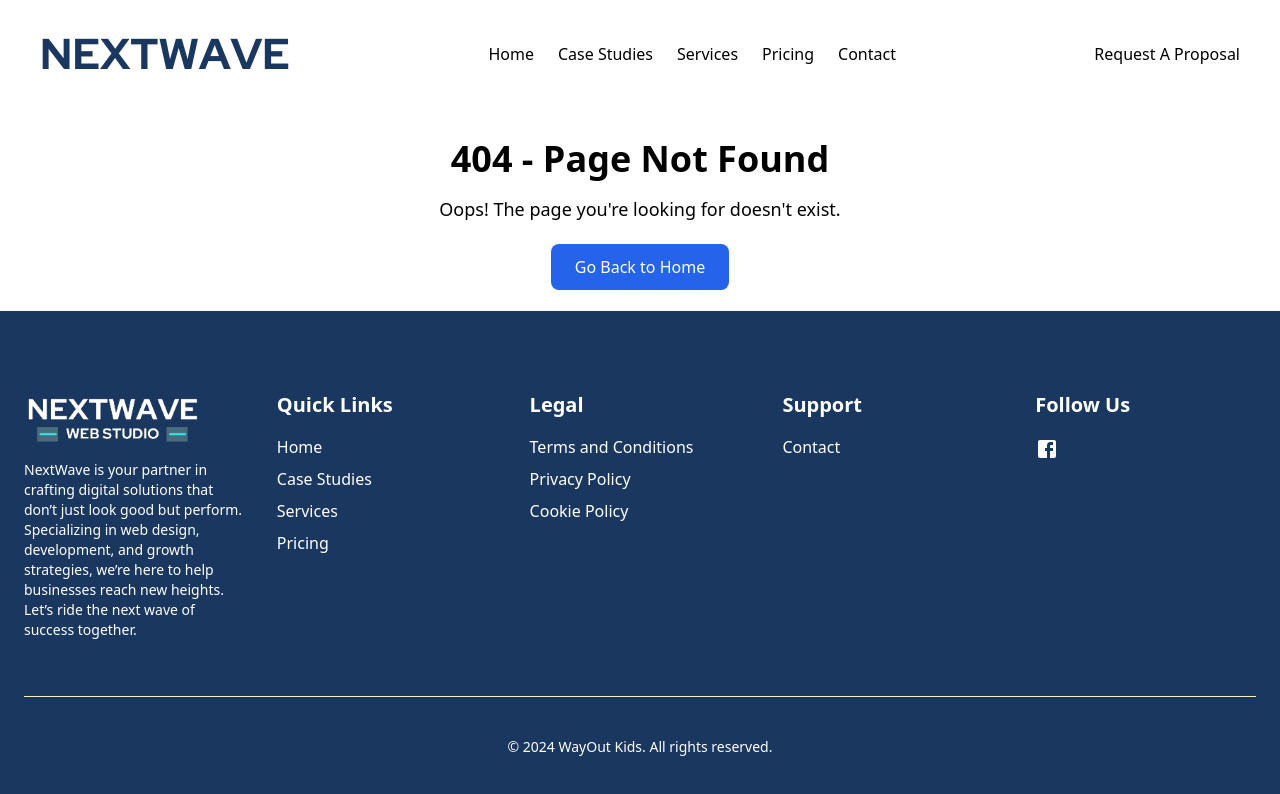
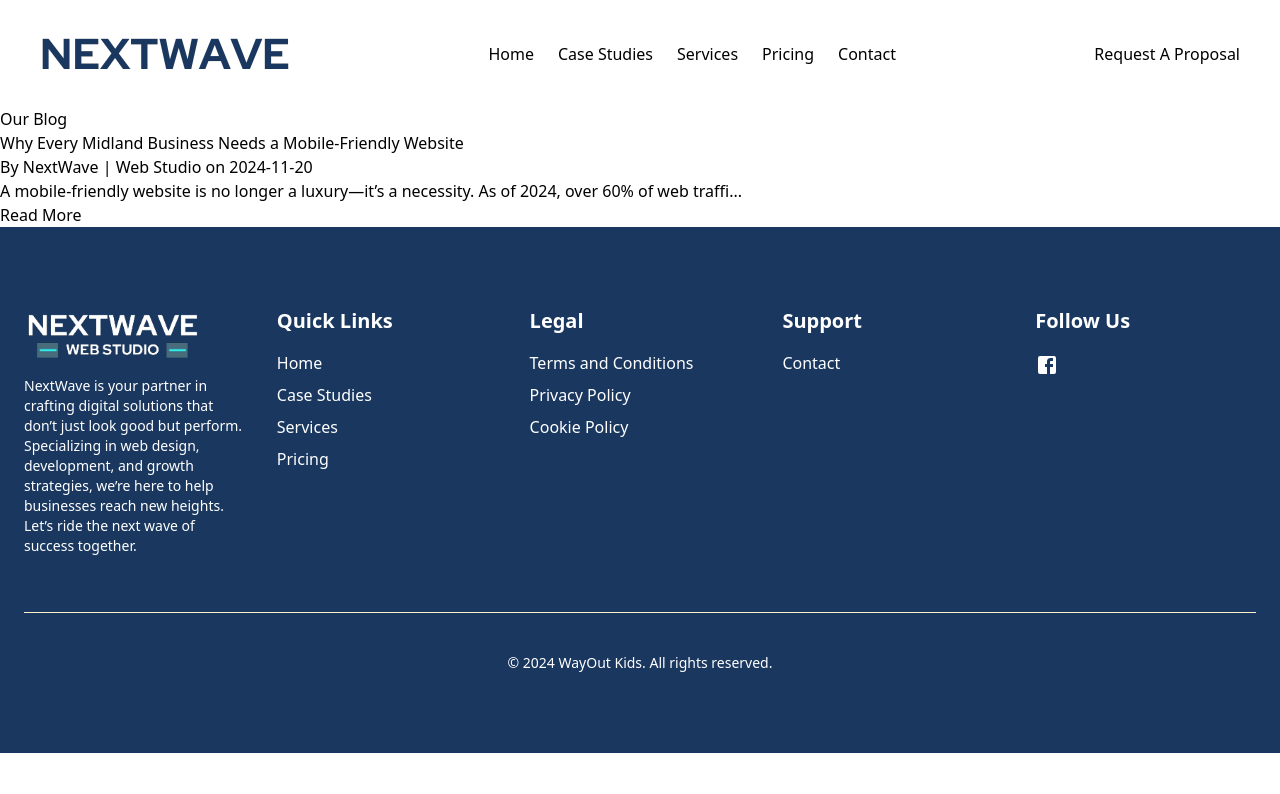
Before and after one commit to Parrasite9/nextwave, a React (Create React App) app: page /blogs in a window 1280 px wide. Shown: the top 794 px of the page. Built offline with nearby package versions, Linux system fonts and the light colour scheme.

Commit message:
BlogList page, BlogPost page, and BlogPost json data has been created. No styling applied here

```diff
--- a/src/App.js
+++ b/src/App.js
@@ -6,6 +6,8 @@ import { CaseStudyDetails, CollectWebsiteURL, Contact, GetWebsite } from './Comp
 import GoogleAnalytics from './Components/Google/GoogleAnalytics';
 import NotFound from './Pages/NotFound';
 import { CaseStudyProvider } from './Components/Data/CaseStudyContext';
+import BlogPost from './Components/Blogs/BlogPost';
+import BlogList from './Components/Blogs/BlogList';
 
 
 function App() {
@@ -17,6 +19,7 @@ function App() {
       <CaseStudyProvider>
         <SharedLayout>
           <Routes>
+            {/* CORE PAGES  */}
             <Route path="/" element={<Home />} />
             <Route path="/casestudy/:slug" element={<CaseStudyDetails />} />
             <Route path="/free-google-report" element={<CollectWebsiteURL />} />
@@ -24,6 +27,10 @@ function App() {
             <Route path="/404" element={<NotFound />} />
             <Route path="*" element={<NotFound />} />
             <Route path='/get-website' element={<GetWebsite />} />
+
+            {/* BLOGS  */}
+            <Route path='/blogs' element={<BlogList />} />
+            <Route path='/blog/:slug' element={<BlogPost />} />
           </Routes>
         </SharedLayout>
       </CaseStudyProvider>
--- /dev/null
+++ b/src/Components/Blogs/BlogList.jsx
@@ -0,0 +1,29 @@
+import React, { useState, useEffect } from "react";
+import { Link } from "react-router-dom";
+import blogsData from "../Blogs/Blogs.json";
+import { generateSlug } from "../../Globals/Utils";
+
+const BlogList = () => {
+    const [blogs, setBlogs] = useState([]);
+
+    useEffect(() => {
+      setBlogs(blogsData);
+    }, []);
+
+    return (
+      <div>
+        <h1>Our Blog</h1>
+        {blogs.map((blog) => (
+          <div key={blog.id} className="blog-preview">
+            <h2>{blog.title}</h2>
+            <p>By {blog.author} on {blog.date}</p>
+            {/* Use blog.content.introduction instead */}
+            <p>{blog.content.introduction.substring(0, 100)}...</p>
+            <Link to={`/blog/${generateSlug(blog.title)}`}>Read More</Link>
+          </div>
+        ))}
+      </div>
+    );
+  };
+
+export default BlogList;
--- /dev/null
+++ b/src/Components/Blogs/BlogPost.jsx
@@ -0,0 +1,67 @@
+import React from "react";
+import { useParams } from "react-router-dom";
+import blogsData from "../Blogs/Blogs.json";
+import { generateSlug } from "../../Globals/Utils";
+
+const BlogPost = () => {
+  const { slug } = useParams();
+  const blog = blogsData.find((b) => generateSlug(b.title) === slug);
+
+  if (!blog) {
+    return <h2>Blog not found</h2>;
+  }
+
+  return (
+    <div className="blog-post">
+      {/* Blog Title */}
+      <h1>{blog.title}</h1>
+      <p className="text-sm text-gray-600">
+        Published on {blog.date} by {blog.author}
+      </p>
+
+      {/* Blog Introduction */}
+      <p className="mt-4">{blog.content.introduction}</p>
+
+      {/* Blog Sections */}
+      {blog.sections.map((section, index) => (
+        <div key={index} className="mt-6">
+          {/* Section Heading */}
+          <h2 className="text-xl font-bold">{section.heading}</h2>
+
+          {/* Subsections */}
+          {section.subsections.map((subsection, subIndex) => (
+            <div key={subIndex} className="mt-4">
+              {/* Subsection Title */}
+              <h3 className="text-lg font-semibold">{subsection.title}</h3>
+              {/* Subsection Content */}
+              {subsection.content.map((point, pointIndex) => (
+                <p key={pointIndex} className="mt-2">
+                  {point}
+                </p>
+              ))}
+            </div>
+          ))}
+
+          {/* Section Image */}
+          {section.image && (
+            <div className="mt-4">
+              <img
+                src={section.image.src}
+                alt={section.image.alt}
+                className="w-full"
+              />
+            </div>
+          )}
+        </div>
+      ))}
+
+      {/* Blog Conclusion */}
+      <p className="mt-6">{blog.conclusion}</p>
+
+      {/* Call-to-Action */}
+      <p className="mt-6 text-lg font-bold">{blog.cta}</p>
+    </div>
+  );
+};
+
+export default BlogPost;
--- /dev/null
+++ b/src/Components/Blogs/Blogs.json
@@ -0,0 +1,79 @@
+[
+    {
+      "id": 1,
+      "title": "Why Every Midland Business Needs a Mobile-Friendly Website",
+      "author": "NextWave | Web Studio",
+      "date": "2024-11-20",
+      "content": {
+        "introduction": "A mobile-friendly website is no longer a luxury—it’s a necessity. As of 2024, over 60% of web traffic comes from mobile devices, and this trend continues to grow. For businesses in Midland-Odessa, this is especially critical because many customers search for services on their phones while on the go. If your website isn’t optimized for mobile users, you’re not just losing potential traffic—you’re losing customers."
+      },
+      "sections": [
+        {
+          "heading": "Main Point 1: User Experience",
+          "subsections": [
+            {
+              "title": "Why User Experience Matters",
+              "content": [
+                "First Impressions Count: Research shows it takes only 0.05 seconds for users to form an opinion about your website. A clunky or slow site leaves a bad impression.",
+                "High Bounce Rates: According to Google, 53% of mobile users leave a site that takes longer than 3 seconds to load.",
+                "Navigation Issues: Websites that require constant zooming or have broken layouts frustrate users, leading to lost trust."
+              ]
+            },
+            {
+              "title": "How Mobile Optimization Helps",
+              "content": [
+                "Responsive Design: Ensures your website adjusts seamlessly to any screen size.",
+                "Fast Loading: Compress images and use efficient code to reduce loading times.",
+                "Simplified Navigation: Clear menus and clickable buttons improve the overall experience."
+              ]
+            }
+          ]
+        },
+        {
+          "heading": "Main Point 2: SEO Benefits",
+          "subsections": [
+            {
+              "title": "What Is Mobile-First Indexing?",
+              "content": [
+                "Google primarily evaluates the mobile version of your site when determining rankings. If your website isn’t mobile-friendly, you could be invisible to potential customers."
+              ]
+            },
+            {
+              "title": "Local SEO Advantages",
+              "content": [
+                "Boost Visibility: A mobile-optimized site improves your ranking in local searches. For example, when someone searches for 'web design in Midland,' a mobile-friendly site increases your chances of appearing at the top.",
+                "Drive In-Store Visits: According to Google, 76% of people who search for something nearby visit a business within a day."
+              ]
+            },
+            {
+              "title": "Practical Tips for Mobile SEO",
+              "content": [
+                "Use local keywords in your meta tags and headings (e.g., 'Midland web design').",
+                "Optimize your Google Business Profile with mobile-friendly features like directions and click-to-call buttons.",
+                "Regularly test your website’s mobile performance using tools like Google’s Mobile-Friendly Test."
+              ]
+            }
+          ],
+          "image": {
+            "src": "/path-to-image.jpg",
+            "alt": "Mobile-friendly website mockup"
+          }
+        },
+        {
+          "heading": "Section 3: Why Midland-Odessa Businesses Should Act Now",
+          "subsections": [
+            {
+              "title": "Industry Examples",
+              "content": [
+                "Restaurant Websites: Customers searching for menus or locations expect fast, clear navigation.",
+                "Service Providers: Whether it’s plumbing or web design, easy contact forms and click-to-call features are vital.",
+                "Retail Stores: E-commerce sites with mobile-friendly product pages see higher conversions."
+              ]
+            }
+          ]
+        }
+      ],
+      "conclusion": "A mobile-friendly website isn’t just a technical upgrade—it’s an investment in the future of your business. From enhancing the user experience to improving search rankings, the benefits are clear. Don’t let your competitors capture your audience because your site isn’t up to par.",
+      "cta": "Ready to transform your website? Contact NextWave | Web Studio today for a free mobile optimization consultation. Let us help you create a site that drives traffic, engages customers, and grows your business."
+    }
+  ]
```
Also changed, not shown: src/Components/Blogs/Blog1.jsx (deleted).
